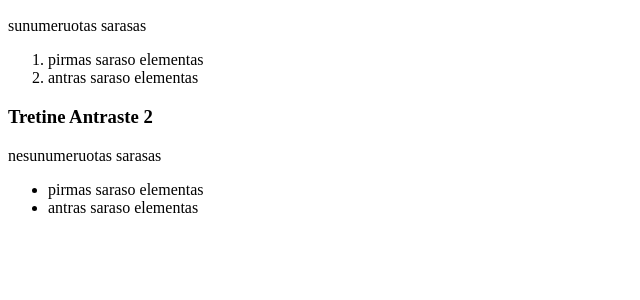
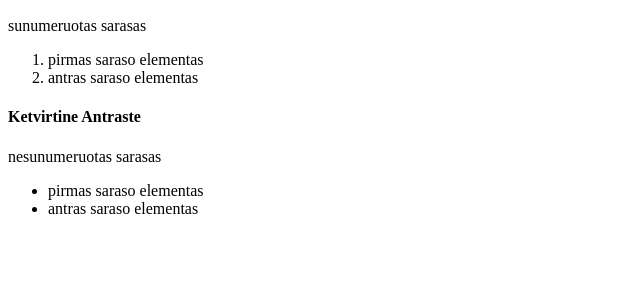
Before and after one commit to shinbeth/pasizaidimai, a PHP site: page / in a window 1280 px wide. Shown: the part 332-632 px from the top of the page, without its empty margins (0-640 px from the left). Run offline with PHP 8.4, Linux system fonts and the light colour scheme.

Commit message:
'script_sync_2022_01_05_193125'

```diff
--- a/5/index.php
+++ b/5/index.php
@@ -50,7 +50,7 @@
                     <li> antras saraso elementas </li>
                 </ol>
 
-            <h3> Tretine Antraste 2 </h3>
+            <h4> Ketvirtine Antraste </h4>
                 <p> nesunumeruotas sarasas </p>
 
 
```
